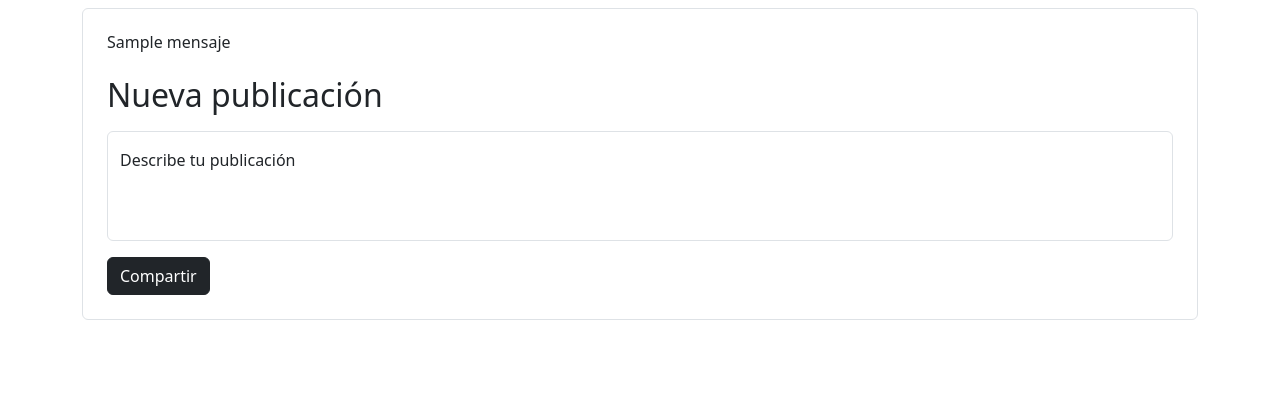
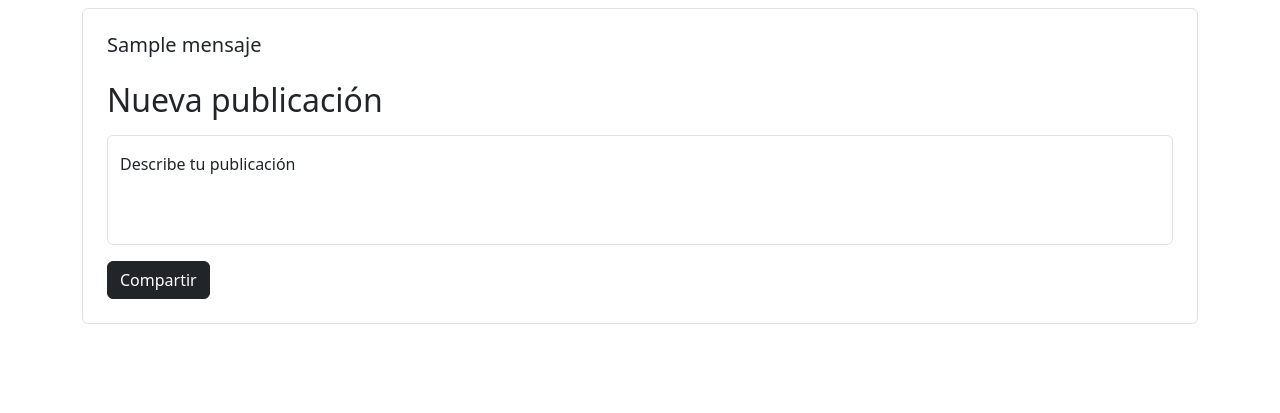
Before and after one commit to DTCarlox77/Network, a Django app: template network/templates/new.html in a window 1280 px wide. Shown: the part 88-501 px from the top of the page. Run offline with Django 5.2, Linux system fonts and the light colour scheme; the template is opened without the code that fills it: most values are stand-ins (such as "Sample title", 1, 10 or a date in 2020).

Commit message:
Cambio del tamaño del texto

```diff
--- a/network/templates/new.html
+++ b/network/templates/new.html
@@ -6,7 +6,7 @@
 
 <div class="container-fluid border rounded p-4">
     {% if mensaje %}
-        <h6 class="text-card">{{ mensaje }}</h6>
+        <h5 class="text-card">{{ mensaje }}</h5>
     {% endif %}
     <form action="{% url 'new' %}" method="POST">
         {% csrf_token %}
```
